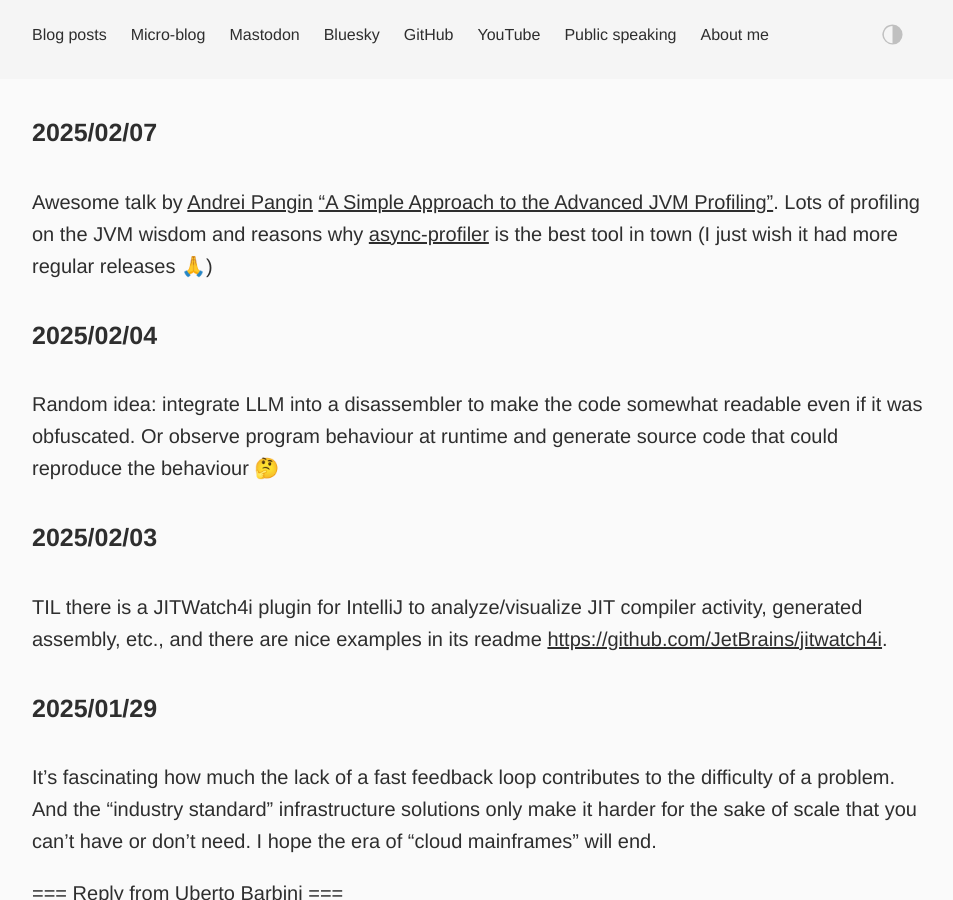
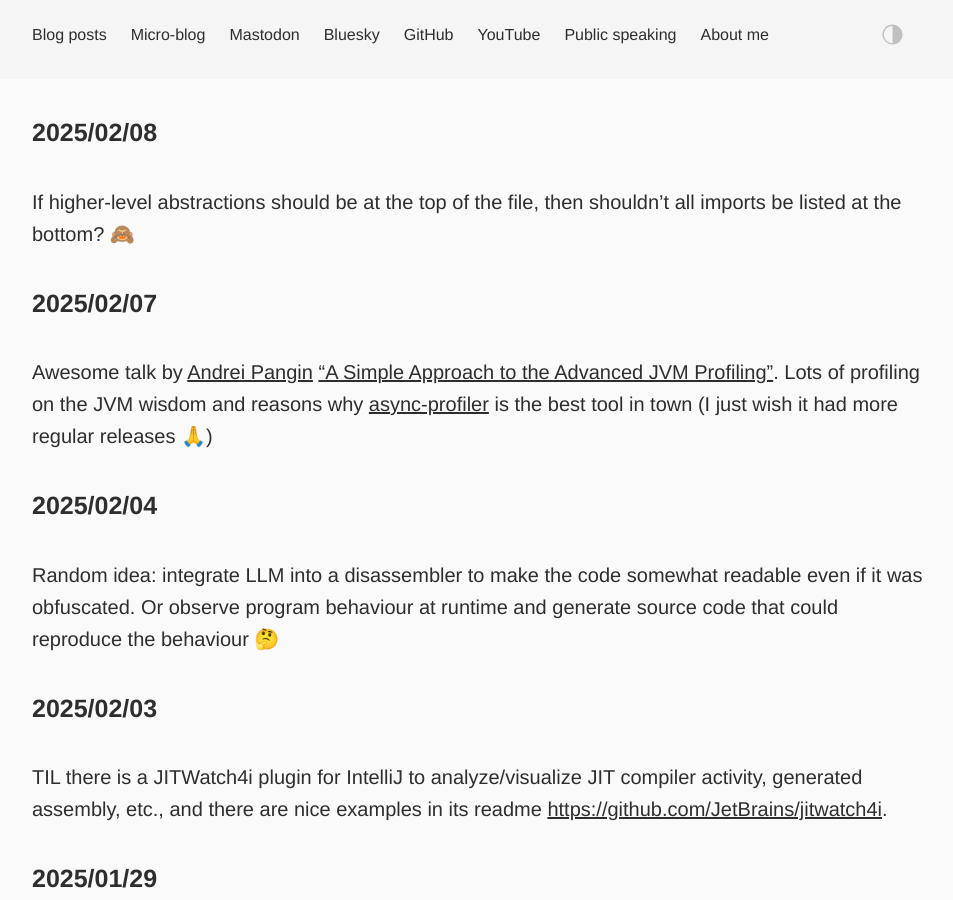
Before and after one commit to dkandalov/dkandalov.github.io, a Jekyll site: the page built from micro-blog.md, in a window 1280 px wide and 900 px high. Shown: the whole window, without its empty margins (160-1113 px from the left). Built offline with Jekyll 4.4.1, drawn with Linux system fonts in a browser that asks for light colours.

Commit message:
updated micro-blog

```diff
--- a/micro-blog.md
+++ b/micro-blog.md
@@ -3,9 +3,11 @@ layout: post
 permalink: /micro-blog/
 ---
 
+#### 2025/02/08
+If higher-level abstractions should be at the top of the file, then shouldn't all imports be listed at the bottom? 🙈
+
 #### 2025/02/07
 Awesome talk by [Andrei Pangin](https://twitter.com/AndreiPangin) ["A Simple Approach to the Advanced JVM Profiling"](https://www.youtube.com/watch?v=TDpbt4thECc). Lots of profiling on the JVM wisdom and reasons why [async-profiler](https://github.com/async-profiler/async-profiler) is the best tool in town (I just wish it had more regular releases 🙏)
-
 
 #### 2025/02/04
 Random idea: integrate LLM into a disassembler to make the code somewhat readable even if it was obfuscated. Or observe program behaviour at runtime and generate source code that could reproduce the behaviour 🤔
```
